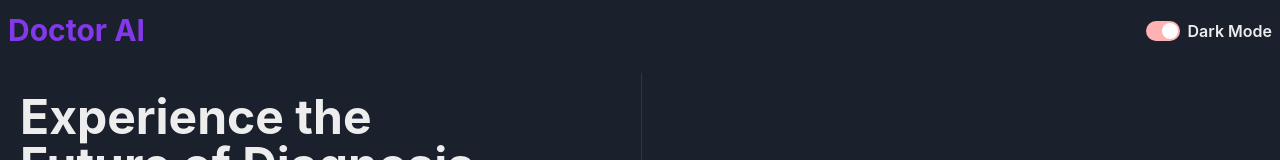
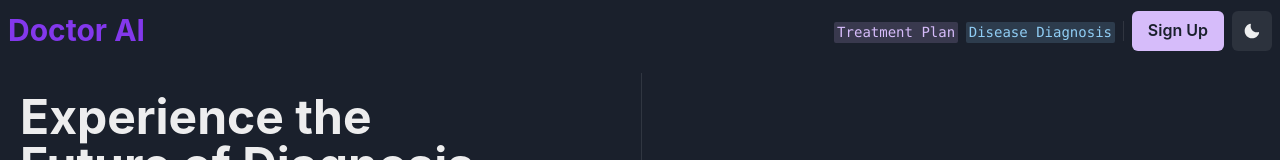
Before and after one commit to DeemTheDev/hackathon, a React (Vite) app in the folder react-app/: page / in a window 1280 px wide. Shown: the top 160 px of the page. Built offline with nearby package versions, Linux system fonts and the light colour scheme; no server answers.

Commit message:
Added extra UI features from React. Chatbot needs work on the design. and chatbot icon

```diff
--- a/react-app/src/components/ColorMode.tsx
+++ b/react-app/src/components/ColorMode.tsx
@@ -1,15 +1,20 @@
-import { HStack, Switch, Text, useColorMode } from "@chakra-ui/react";
+import { HStack, IconButton, useColorMode } from "@chakra-ui/react";
+import { SunIcon, MoonIcon } from "@chakra-ui/icons"; // Import MoonIcon
 
 const ColorMode = () => {
   const { toggleColorMode, colorMode } = useColorMode();
+
+  const handleToggleColorMode = () => {
+    toggleColorMode();
+  };
+
   return (
     <HStack>
-      <Switch
-        isChecked={colorMode === "dark"}
-        onChange={toggleColorMode}
-        colorScheme="red"
+      <IconButton
+        onClick={handleToggleColorMode}
+        aria-label="Toggle Color Mode" // Corrected aria-label
+        icon={colorMode === "light" ? <SunIcon /> : <MoonIcon />} // Conditional icon
       />
-      <Text fontWeight={600}>Dark Mode</Text>
     </HStack>
   );
 };
--- a/react-app/src/components/Navbar.tsx
+++ b/react-app/src/components/Navbar.tsx
@@ -1,4 +1,4 @@
-import { HStack, Text } from "@chakra-ui/react";
+import { Code, Divider, HStack, Text, Link, Button } from "@chakra-ui/react";
 import ColorMode from "./ColorMode";
 const Navbar = () => {
   return (
@@ -10,7 +10,19 @@ const Navbar = () => {
       <Text color="#8338ec" fontSize={"30px"} fontWeight={"bold"}>
         Doctor AI
       </Text>
-      <ColorMode />
+      <HStack>
+        <Link>
+          <Code colorScheme="purple" children="Treatment Plan" />
+        </Link>
+        <Link>
+          <Code colorScheme="blue" children="Disease Diagnosis" />
+        </Link>
+        <Divider orientation="vertical" h={5} />
+        <Button colorScheme="purple" size="md">
+          Sign Up
+        </Button>
+        <ColorMode />
+      </HStack>
     </HStack>
   );
 };
```
